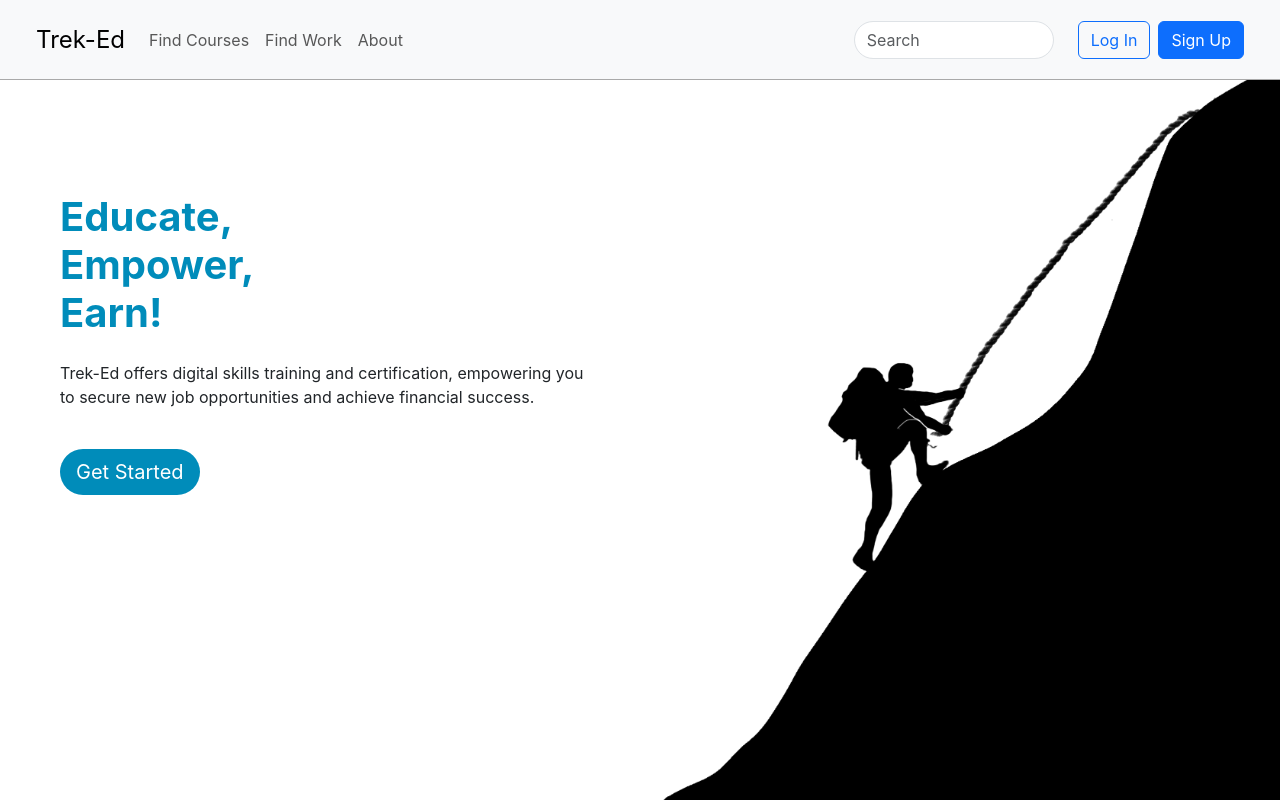
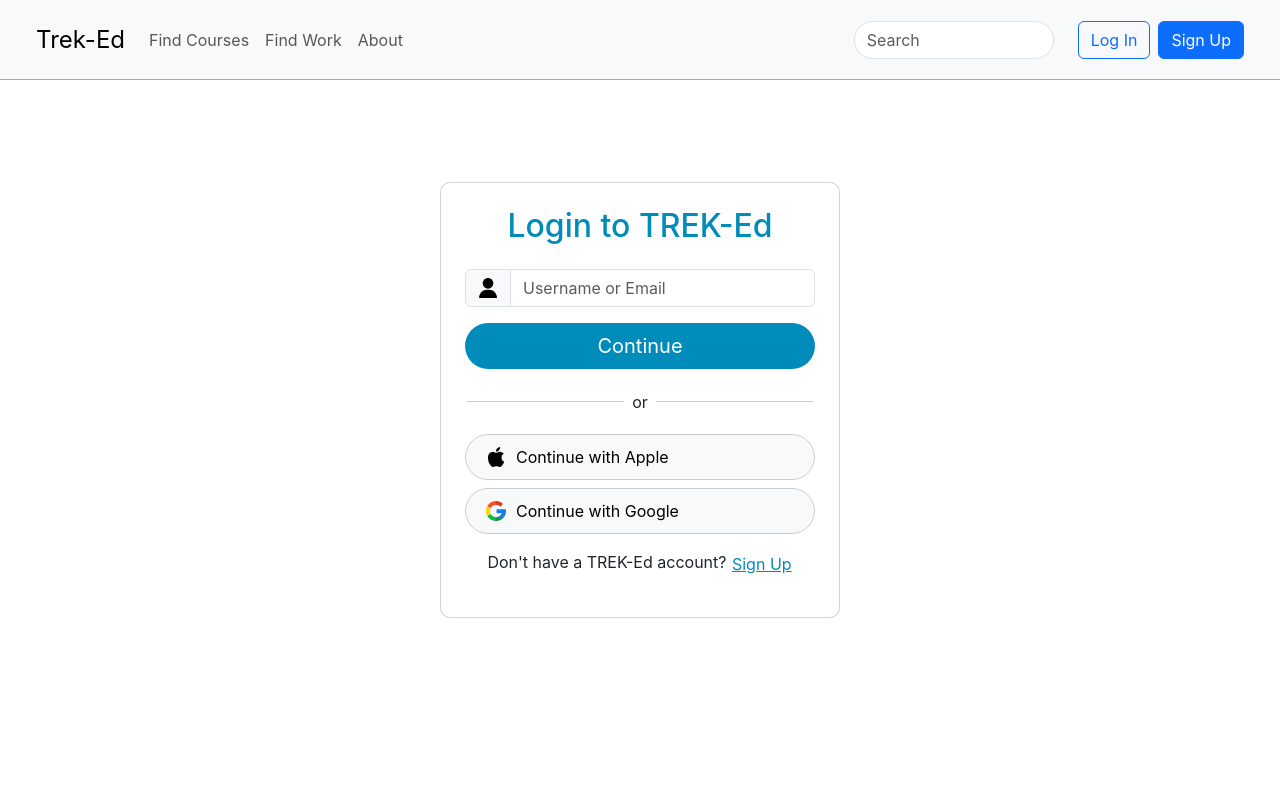
Before and after one commit to AliRash33d/TrekEd_FrontEnd, a React (Create React App) app in the folder treked/: page / in a window 1280 px wide. Both pictures are taken after a click on the button "Log In". Built offline with nearby package versions, Linux system fonts and the light colour scheme.

Commit message:
third_commit

```diff
--- a/treked/src/App.js
+++ b/treked/src/App.js
@@ -3,6 +3,7 @@
 import HomePage from './components/homepage.js';
 import SignUpPage from './components/signup1.js';
 import SignUpBox from './components/signup2.js';
+import LoginPage from './components/login.js'; // Import the login page component
 import './App.css';
 
 function App() {
@@ -18,7 +19,8 @@
       <main>
         {currentPage === 'home' && <HomePage onNavigate={handleNavigation} />}
         {currentPage === 'signup' && <SignUpPage onNavigate={handleNavigation} />}
-        {currentPage === 'signup2' && <SignUpBox />} {/* Show SignUpBox when currentPage is 'signup2' */}
+        {currentPage === 'signup2' && <SignUpBox />}
+        {currentPage === 'login' && <LoginPage onNavigate={handleNavigation} />} {/* Handle login page */}
       </main>
     </div>
   );
--- /dev/null
+++ b/treked/src/components/login.js
@@ -0,0 +1,86 @@
+import React from 'react';
+import appleIcon from './assets/apple-logo.png';
+import googleIcon from './assets/google.png';
+import user from './assets/user.png';
+
+const LoginPage = ({ onNavigate }) => {
+  return (
+    <div className="container vh-100 d-flex flex-column justify-content-center align-items-center">
+      {/* Login Box */}
+      <div className="card p-4" style={{ borderRadius: '10px', width: '100%', maxWidth: '400px' }}>
+        <h2 className="text-center mb-4" style={{ color: '#008CBA' }}>
+          Login to TREK-Ed
+        </h2>
+
+        {/* Username or Email Input */}
+        <div className="input-group mb-3">
+          <span className="input-group-text" id="usernameIcon">
+            <img src={user} alt="Username Icon" style={{ width: '20px' }} />
+          </span>
+          <input
+            type="text"
+            className="form-control"
+            placeholder="Username or Email"
+            aria-label="Username or Email"
+            aria-describedby="usernameIcon"
+          />
+        </div>
+
+        {/* Continue Button */}
+        <button
+          className="btn btn-primary btn-lg rounded-pill w-100 mb-3"
+          style={{ backgroundColor: '#008CBA', border: 'none' }}
+        >
+          Continue
+        </button>
+
+        {/* Horizontal Line with "or" */}
+        <div className="d-flex justify-content-center align-items-center mb-3">
+          <hr style={{ width: '45%' }} />
+          <span className="mx-2">or</span>
+          <hr style={{ width: '45%' }} />
+        </div>
+
+        {/* Social Login Buttons */}
+        <div className="d-flex flex-column mb-3">
+          <button
+            className="btn btn-light d-flex align-items-center mb-2"
+            style={{
+              border: '1px solid #ccc',
+              borderRadius: '30px',
+              padding: '10px 20px' // Reduced padding to make the button less "fat"
+            }}
+          >
+            <img src={appleIcon} alt="Apple Icon" style={{ width: '20px', marginRight: '10px' }} />
+            Continue with Apple
+          </button>
+          <button
+            className="btn btn-light d-flex align-items-center"
+            style={{
+              border: '1px solid #ccc',
+              borderRadius: '30px',
+              padding: '10px 20px' // Reduced padding to make the button less "fat"
+            }}
+          >
+            <img src={googleIcon} alt="Google Icon" style={{ width: '20px', marginRight: '10px' }} />
+            Continue with Google
+          </button>
+        </div>
+
+        {/* Don't Have an Account? */}
+        <p className="text-center">
+          <span>Don't have a TREK-Ed account? </span>
+          <button
+            className="btn btn-link p-0"
+            style={{ color: '#008CBA' }}
+            onClick={() => onNavigate('signup')}
+          >
+            Sign Up
+          </button>
+        </p>
+      </div>
+    </div>
+  );
+};
+
+export default LoginPage;
--- a/treked/src/components/navbar.js
+++ b/treked/src/components/navbar.js
@@ -60,7 +60,9 @@
               style={{ maxWidth: '200px' }}
             />
           </form>
-          <button className="btn btn-outline-primary me-2">Log In</button>
+          <button className="btn btn-outline-primary me-2"
+          onClick={() => onNavigate('login')}
+          >Log In</button>
           <button
             className="btn btn-primary"
             onClick={() => onNavigate('signup')}
```
Also changed, not shown: treked/src/components/assets/user.png (added).
